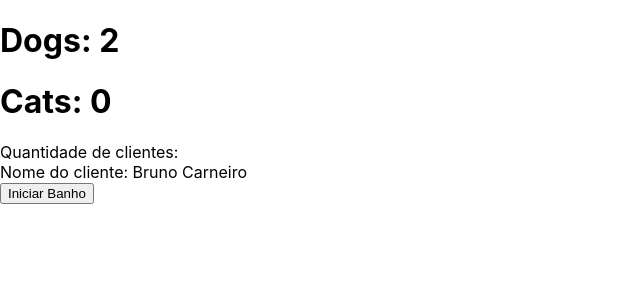
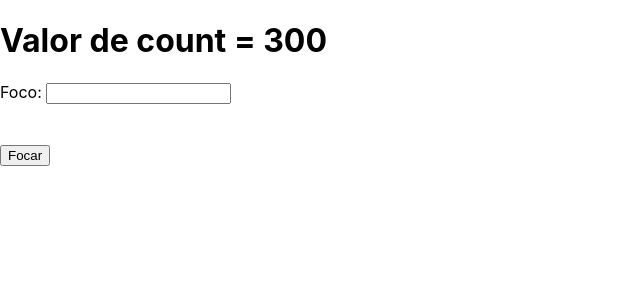
Before and after one commit to Billmetal/advanced-reactjs-dio, a React (Create React App) app: page / in a window 1280 px wide. Shown: the top 300 px of the page, without its empty margins (0-640 px from the left). Built offline with nearby package versions, Linux system fonts and the light colour scheme.

Commit message:
useRef e DOM

```diff
--- a/src/App.js
+++ b/src/App.js
@@ -1,13 +1,35 @@
-import React from "react";
-import PetShop from "./PetShop";
+import React, { useRef, useEffect, useState } from "react";
+
 
 function App() {
+  const inputRef = useRef();
+  const count = useRef(1);
+  const [, setValue] = useState(false);
+
   const handleClick = () => {
-    console.log("Iniciando o banho ...");
+    inputRef.current.focus();
+    console.log("inputRef.current = ", inputRef.current);
+    console.log("inputRef.value = ", inputRef.current.value);
+    inputRef.current.value = "Alterando valor do Campo tbm ....";
   };
 
+  useEffect(() => {
+    setTimeout(() => {
+      console.log("Passou no Timeout !!!")
+      count.current = 300;
+      setValue(true);
+    },4000);
+  },[]);
+
   return (
-    <PetShop dogs={2} customerName={"Bruno Carneiro"} onClick={handleClick} status={"Completed"} />
+    <>
+      <h1>Valor de count = {count.current}</h1>
+      Foco: <input ref={inputRef} />
+      <br />
+      <br />
+      <br/>
+      <button onClick={handleClick}>Focar</button>
+    </>
   );
 }
 
```
